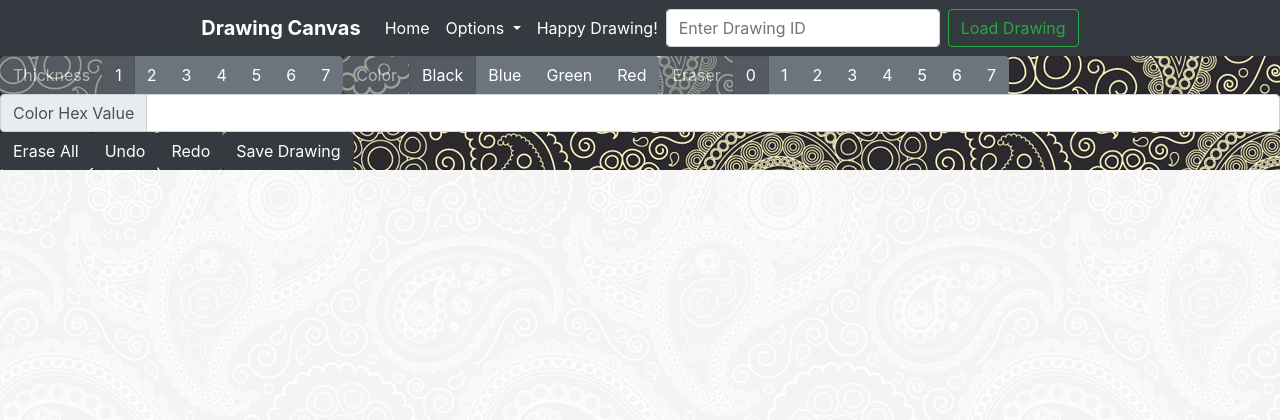
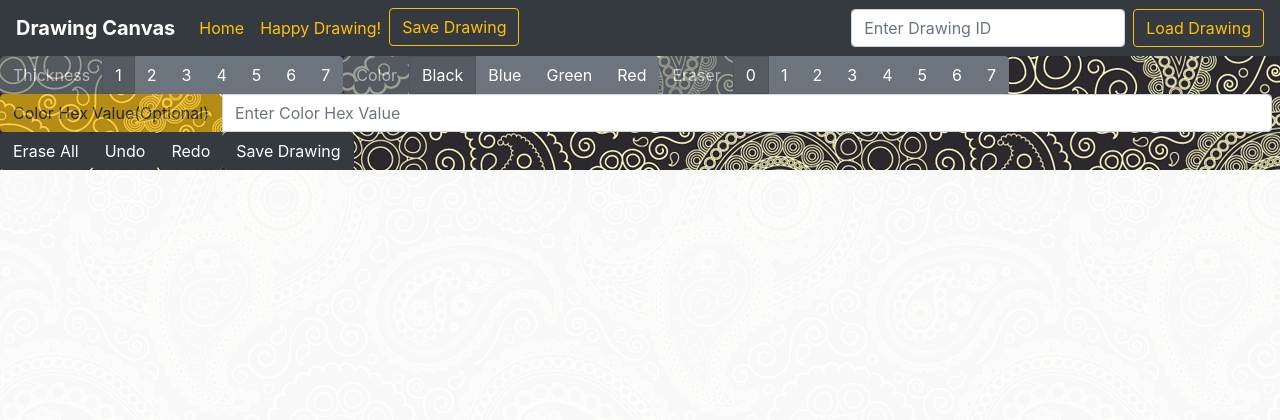
Before and after one commit to shashwatkathuria/Drawing-Canvas, a Django app: page / in a window 1280 px wide. Shown: the top 420 px of the page. Run offline with Django 3.2, Linux system fonts and the light colour scheme; some libraries are stand-ins or nearby versions.

Commit message:
Modified navbar slightly and also added another save drawing button.

```diff
--- a/DrawingCanvas/MainCanvas/templates/MainCanvas/index.html
+++ b/DrawingCanvas/MainCanvas/templates/MainCanvas/index.html
@@ -16,7 +16,6 @@
     <body background="{% static 'MainCanvas/images/01.jpg' %}" style="background-size: auto auto;">
 
         <nav class="navbar navbar-expand-lg navbar-light bg-dark">
-          <div class="mx-auto d-sm-flex d-block flex-sm-nowrap">
             <a class="navbar-brand" style="color:white" href="{% url 'index' %}"><strong>Drawing Canvas</strong></a>
             <button class="navbar-toggler" type="button" data-toggle="collapse" data-target="#navbarSupportedContent" aria-controls="navbarSupportedContent" aria-expanded="false" aria-label="Toggle navigation">
                 <span class="navbar-toggler-icon"></span>
@@ -25,43 +24,30 @@
             <div class="collapse navbar-collapse" id="navbarSupportedContent">
               <ul class="navbar-nav mr-auto">
                 <li class="nav-item active">
-                  <a class="nav-link" style="color:white" href="{% url 'saveDrawing' %}">Home<span class="sr-only">(current)</span></a>
+                  <a class="nav-link text-warning" href="{% url 'index' %}">Home<span class="sr-only">(current)</span></a>
                 </li>
-                <!-- <li class="nav-item">
-                  <a class="nav-link" style="color:white" href="#">Login</a>
-                </li> -->
-                <li class="nav-item dropdown">
-                  <a class="nav-link dropdown-toggle" style="color:white" href="#" id="navbarDropdown" role="button" data-toggle="dropdown" aria-haspopup="true" aria-expanded="false">
-                    Options
-                  </a>
-                  <div class="dropdown-menu" aria-labelledby="navbarDropdown">
-                    <a class="dropdown-item" style="color:black" href="#">Action</a>
-                    <a class="dropdown-item" style="color:black" href="#">Another action</a>
-                    <div class="dropdown-divider"></div>
-                    <a class="dropdown-item" style="color:black" href="#">Something else here</a>
-                  </div>
+                </li>
+                <li class="nav-item ">
+                  <a class="nav-link disabled text-warning" href="#" tabindex="-1" aria-disabled="true">Happy Drawing!</a>
                 </li>
                 <li class="nav-item">
-                  <a class="nav-link disabled" style="color:white" href="#" tabindex="-1" aria-disabled="true">Happy Drawing!</a>
+                  <button id="saveDrawingNavbar" class="btn btn-outline-warning my-2 my-sm-0" type="button" >Save Drawing</button>
                 </li>
               </ul>
-              <form class="form-inline my-2 my-lg-0" action="{% url 'loadDrawing' drawingID=2 %}" method="post" id="loadForm" onsubmit="return modfiyLoadFormAction()">
+              <form class="form-inline my-2 my-lg-0" action="{% url 'loadDrawing' drawingID=2 %}" method="post" id="loadForm" onsubmit="return modifyLoadFormAction()">
                 {% csrf_token %}
                 <input class="form-control mr-sm-2" id="loadID" type="number" min="0" placeholder="Enter Drawing ID" aria-label="Search">
-                <button id="loadSearch" class="btn btn-outline-success my-2 my-sm-0" type="submit">Load Drawing</button>
+                <button id="loadSearch" class="btn btn-outline-warning my-2 my-sm-0" type="submit">Load Drawing</button>
               </form>
             </div>
-          </div>
         </nav>
 
       <div  id="thicknessAndColorAndEraserBar" ></div>
 
       <div>
-        <div class="input-group">
-          <div class="input-group-prepend">
-            <span class="input-group-text">Color Hex Value</span>
-          </div>
-          <input type="text" id="colorHexValue" aria-label="Color Value" class="form-control">
+        <div class="input-group" style="margin-right:5%;">
+            <button class="btn btn-warning my-2 my-sm-0 disabled" type="button">Color Hex Value(Optional)</button>
+            <input class="form-control mr-sm-2" id="colorHexValue" type="text" placeholder="Enter Color Hex Value" aria-label="Search">
         </div>
       </div>
       <div id="buttonBar"></div>
@@ -86,7 +72,7 @@
             </form>
       {% endif %}
 
-        <svg id="canvas" style="background:rgba(255,255,255,0.95)"></svg>
+        <svg id="canvas" style="background:rgba(255,255,255,0.97)"></svg>
 
         <!-- Optional JavaScript -->
         <!-- jQuery first, then Popper.js, then Bootstrap JS -->
```
